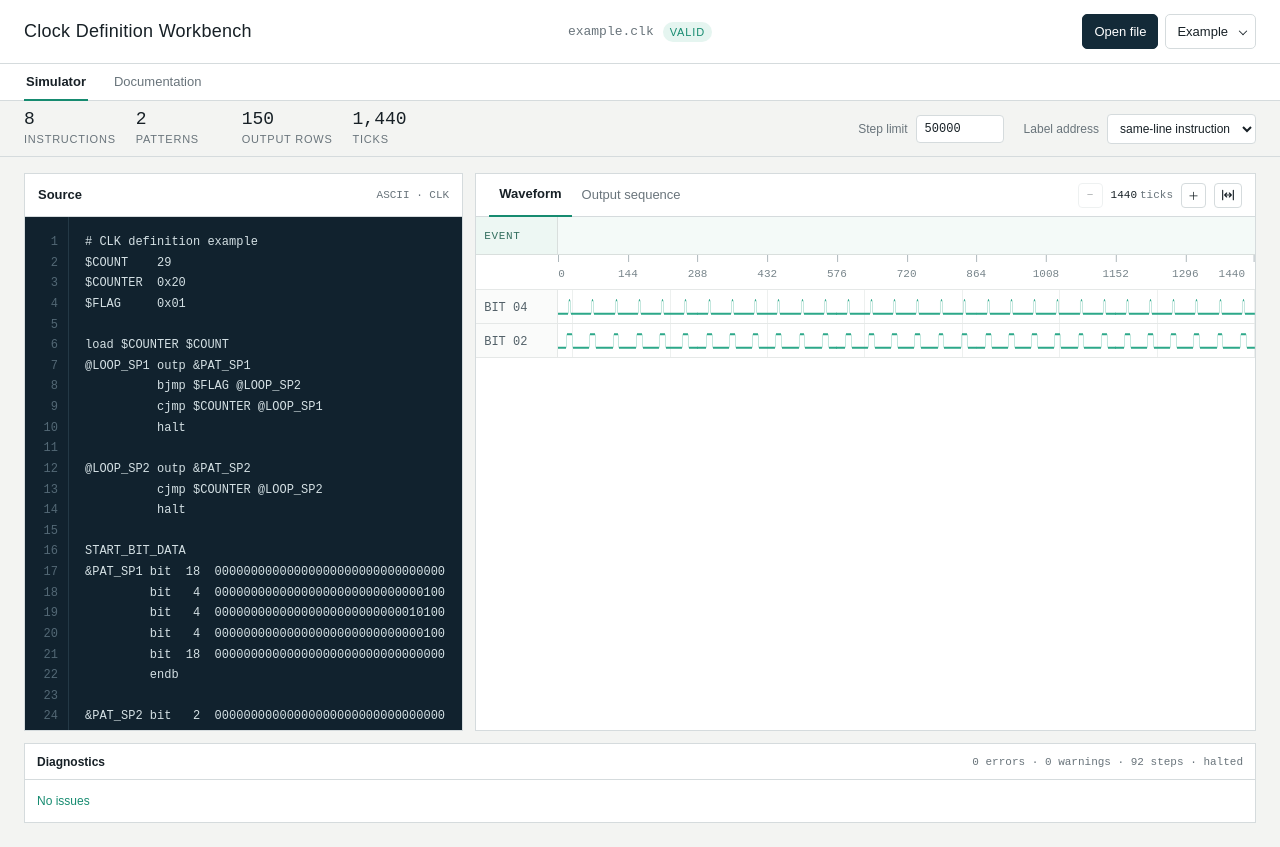
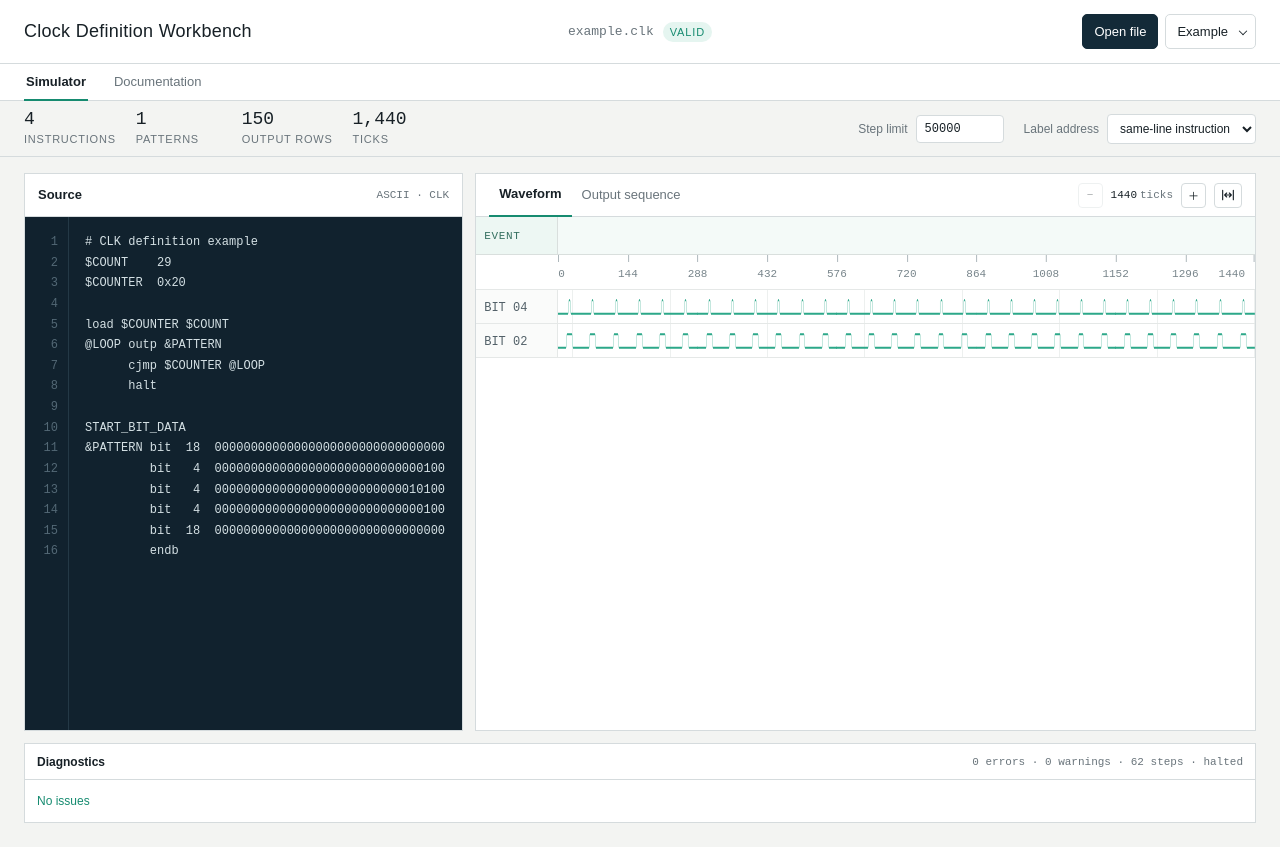
Before and after one commit to astronasutarou/clk_workbench, a React (Vite) app in the folder app/: page / in a window 1280 px wide. Built offline with nearby package versions, Linux system fonts and the light colour scheme.

Commit message:
Refactor CLK definition example in App.tsx
Removed unused flags and loops from the CLK definition example.

```diff
--- a/app/src/App.tsx
+++ b/app/src/App.tsx
@@ -29,29 +29,18 @@ import {
 const SAMPLE = `# CLK definition example
 $COUNT    29
 $COUNTER  0x20
-$FLAG     0x01
 
 load $COUNTER $COUNT
-@LOOP_SP1 outp &PAT_SP1
-          bjmp $FLAG @LOOP_SP2
-          cjmp $COUNTER @LOOP_SP1
-          halt
-
-@LOOP_SP2 outp &PAT_SP2
-          cjmp $COUNTER @LOOP_SP2
-          halt
+@LOOP outp &PATTERN
+      cjmp $COUNTER @LOOP
+      halt
 
 START_BIT_DATA
-&PAT_SP1 bit  18  00000000000000000000000000000000
+&PATTERN bit  18  00000000000000000000000000000000
          bit   4  00000000000000000000000000000100
          bit   4  00000000000000000000000000010100
          bit   4  00000000000000000000000000000100
          bit  18  00000000000000000000000000000000
-         endb
-
-&PAT_SP2 bit   2  00000000000000000000000000000000
-         bit   4  00000000000000000000000000010100
-         bit   2  00000000000000000000000000000000
          endb`;
 
 const EXAMPLES = [{ name: "example.clk", source: SAMPLE }] as const;
```
